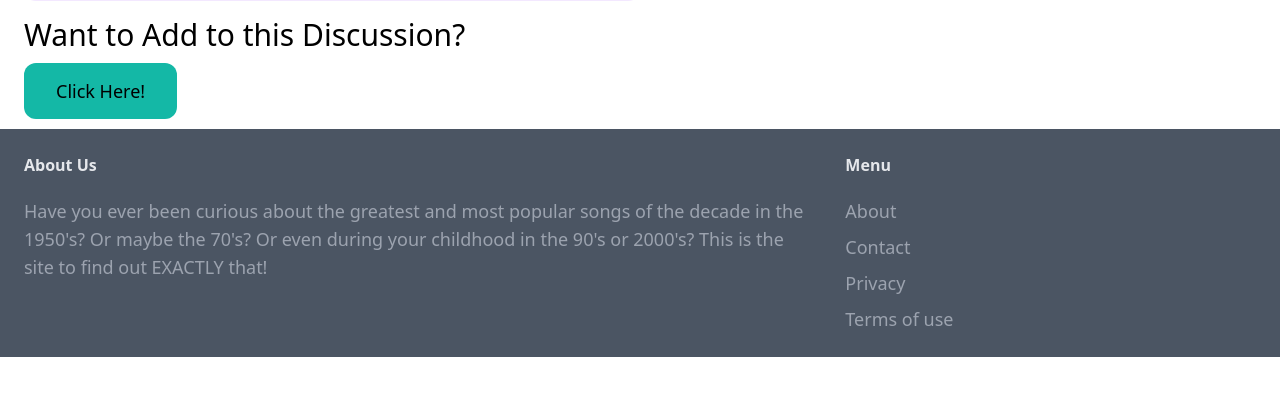
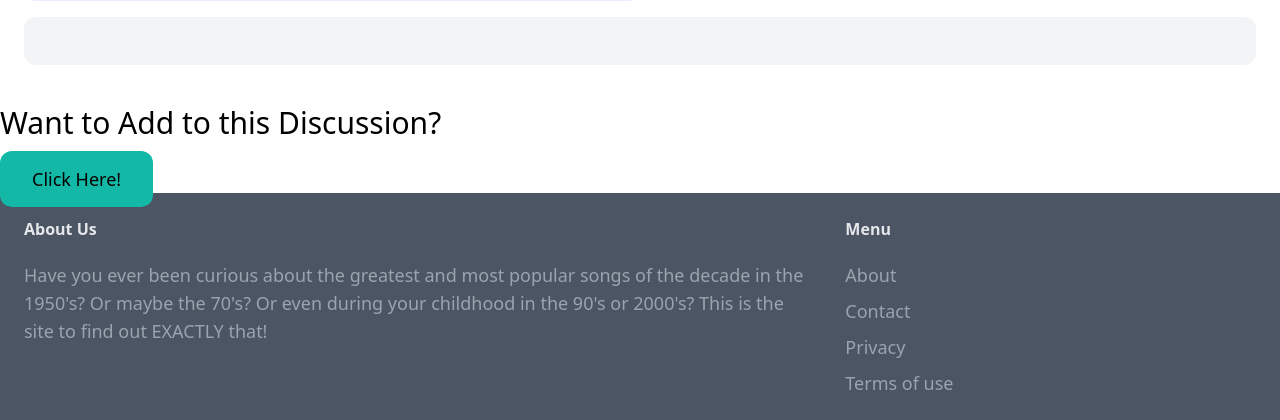
Before and after one commit to yungtyyler/music_charts_site, a Django app: template discussions/templates/discussions/topic_posts.html in a window 1280 px wide. Shown: the part 304-724 px from the top of the page. Run offline with Django 4.2, Linux system fonts and the light colour scheme; the template is opened without the code that fills it, so the values that code supplies are empty; some libraries are stand-ins or nearby versions.

Commit message:
update topic posts bug for comment display:v4

```diff
--- a/discussions/templates/discussions/topic_posts.html
+++ b/discussions/templates/discussions/topic_posts.html
@@ -12,15 +12,14 @@
         </div>
     </div>
 
-
+    <div class='my-4 px-6 py-6 flex bg-gray-100 rounded-xl'></div>
     {% for post in posts %}
-    <div class='my-4 px-6 py-6 flex bg-gray-100 rounded-xl'></div>
             <div class='my-4 px-6 py-6 flex bg-gray-100 rounded-xl'>
                 <p class='mb-6'><strong>{{ post.created_by }}</strong> | {{ post.created_at }}</p>
                 <p class='text-xl'>{{ post.content }}</p>
             </div>
+    {% endfor %}
     </div>
-    {% endfor %}
 
     <div>
         <h2 class='mb-6 text-3xl'>Want to Add to this Discussion?</h2>
```
